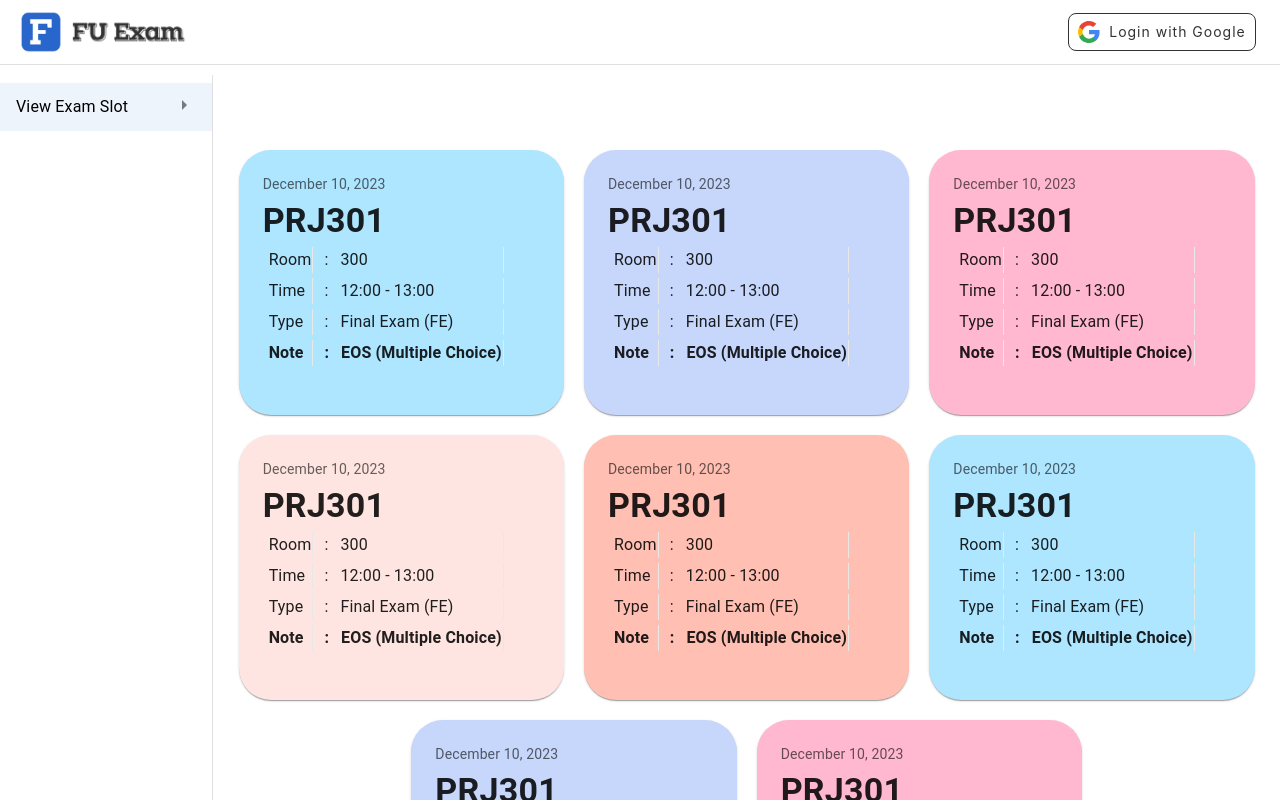
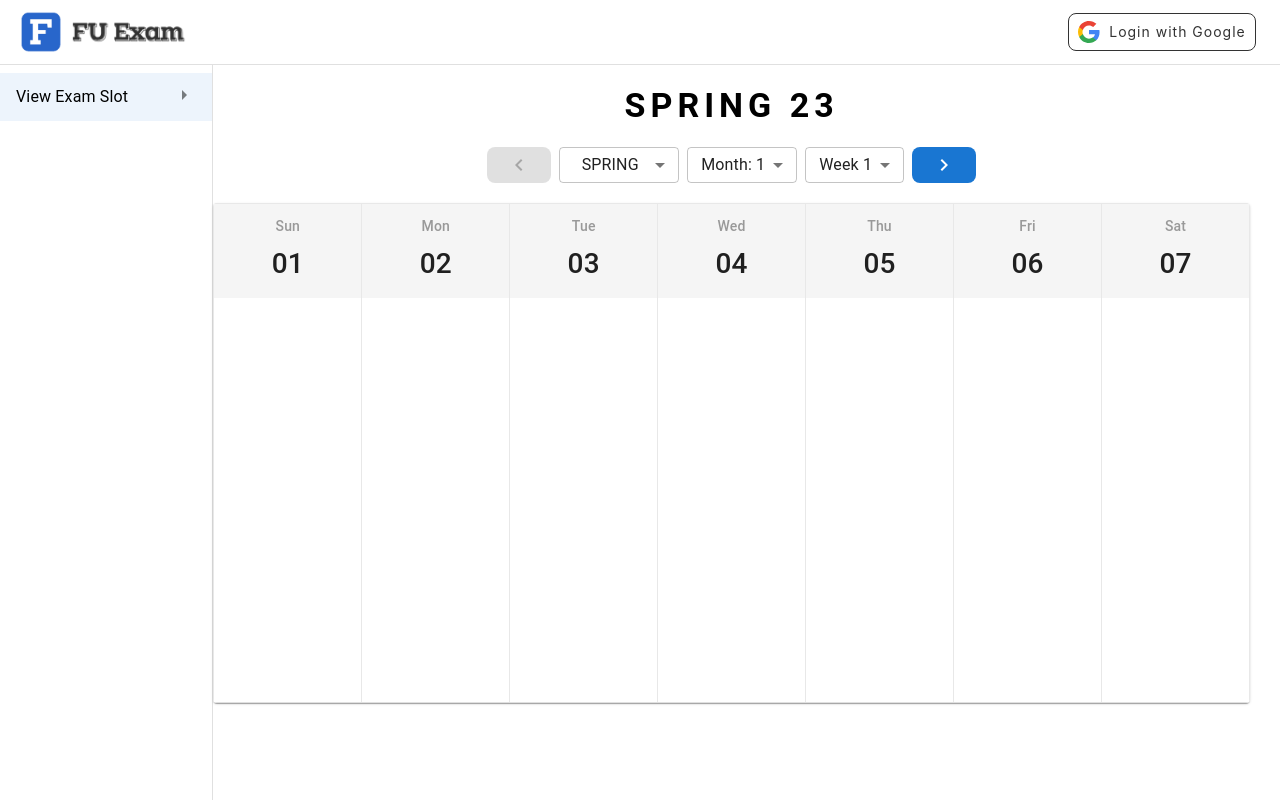
Before and after one commit to ngogiahuan/FU-Exam-Schedule, a React (Create React App) app in the folder fuexamschedule/: page /student in a window 1280 px wide. Shown: the top 800 px of the page. Built offline with nearby package versions, Linux system fonts and the light colour scheme.

Commit message:
add prop to Calendar to reuse for stu/examiner

```diff
--- a/fuexamschedule/src/component/Calander/TableCalendar.js
+++ b/fuexamschedule/src/component/Calander/TableCalendar.js
@@ -1,6 +1,4 @@
 import React, { useState, useEffect } from "react";
-import CardSelectExaminer from "../CardSchedule/CardSchedule";
-import ListOfExamSlot from "../CardSchedule/ListOfExamSlot";
 import {
   Button,
   Table,
@@ -18,7 +16,7 @@ import "./TableCalendar.css";
 import ChevronRightIcon from "@mui/icons-material/ChevronRight";
 import ChevronLeftIcon from "@mui/icons-material/ChevronLeft";
 
-const TableCalendar = () => {
+const TableCalendar = ({list, content: ContentComponent }) => {
   const [notes, setNotes] = useState({});
   const [currentWeek, setCurrentWeek] = useState(0);
   const [selectedWeek, setSelectedWeek] = useState(0);
@@ -102,7 +100,7 @@ const TableCalendar = () => {
         >
           <ChevronLeftIcon />
         </Button>
-        <Select value={selectedSemester} onChange={handleSemesterChange}>
+        <Select sx={{width: '120px', textAlign: 'center'}} value={selectedSemester} onChange={handleSemesterChange}>
           {Object.keys(semesters).map((semester) => (
             <MenuItem key={semester} value={semester}>
               {semester}
@@ -169,7 +167,7 @@ const TableCalendar = () => {
                 const date = new Date(2023, selectedMonth, dayNumber + 1);
                 const note = notes[date.toISOString().split("T")[0]];
 
-                const matchingSlot = ListOfExamSlot.find(
+                const matchingSlot = list.find(
                   (slot) =>
                     slot.date ===
                     date.toISOString().split("T")[0].replace(/-/g, "/")
@@ -179,7 +177,7 @@ const TableCalendar = () => {
                   <TableCell key={dayIndex}>
                     {dayNumber > 0 &&
                       dayNumber <= totalDays &&
-                      matchingSlot && <CardSelectExaminer date={date} />}
+                      matchingSlot && <ContentComponent list={list} date={date} />}
                   </TableCell>
                 );
               })}
--- a/fuexamschedule/src/component/CardSchedule/CardSchedule.css
+++ b/fuexamschedule/src/component/CardSchedule/CardSchedule.css
@@ -1,13 +1,15 @@
 .card-schedule {
     border-radius: 8px;
-    margin-bottom: 8px;
+    margin-bottom: 12px;
     padding: 12px;
     text-align: center;
 }
 
 .card-schedule:hover {
     background-color: rgba(0, 0, 0, 0.025);
-    box-shadow: 1px 1px 1px 1px rgba(0, 0, 0, 0.1);
+    transition: all 0.2s ease-out;
+    box-shadow: 0px 4px 4px rgba(38, 38, 38, 0.2);
+    top: -6px;
     cursor: pointer;
 }
 
--- a/fuexamschedule/src/component/CardSchedule/CardSchedule.js
+++ b/fuexamschedule/src/component/CardSchedule/CardSchedule.js
@@ -1,16 +1,15 @@
 import React, { useState } from "react";
 import Card from "@mui/material/Card";
 import Typography from "@mui/material/Typography";
-import ListOfExamSlot from "../CardSchedule/ListOfExamSlot";
 import "./CardSchedule.css";
 import { Badge } from "@mui/material";
 import CardScheduleModal from "./CardScheduleModal";
 
-export default function CardSelectExaminer({ date }) {
+export default function CardSchedule({list, date }) {
   // Function to get the day of the week from a date string
 
   // Filter the ListOfExamSlot to get the slots that match the provided date
-  const matchingSlots = ListOfExamSlot.filter(
+  const matchingSlots = list.filter(
     (slot) => slot.date === date.toISOString().split("T")[0].replace(/-/g, "/")
   );
 
--- a/fuexamschedule/src/component/Student/Student.js
+++ b/fuexamschedule/src/component/Student/Student.js
@@ -2,13 +2,15 @@ import React from "react";
 import "./Student.css";
 import Sidebar from "../SideBar/SideBar";
 import StuExamCard from "../StudentCard/StuExamCard";
+import TableCalendar from "../Calander/TableCalendar";
+import ListOfStuExam from "../StudentCard/ListOfStuExam";
 
 const studentFeatures = ["View Exam Slot"];
 
 export default function Student() {
   return (
     <>
-      <Sidebar features={studentFeatures} content={<StuExamCard />} />
+      <Sidebar features={studentFeatures} content={<TableCalendar list={ListOfStuExam} content={StuExamCard}  />} />
     </>
   );
 }
--- a/fuexamschedule/src/component/StudentCard/ListOfStuExam.js
+++ b/fuexamschedule/src/component/StudentCard/ListOfStuExam.js
@@ -1,73 +1,75 @@
-export const ListOfStuExam = [
+const ListOfStuExam = [
   {
     id: 1,
-    day: "December 10, 2023",
+    date: "2023/10/01",
     subject: "PRJ301",
     room: "300",
     time: "12:00 - 13:00",
-    type: "Final Exam (FE)",
-    note: "EOS (Multiple Choice)",
+    type: "FE",
+    note: "EOS",
   },
   {
     id: 2,
-    day: "December 10, 2023",
+    date: "2023/10/02",
     subject: "PRJ301",
     room: "300",
     time: "12:00 - 13:00",
-    type: "Final Exam (FE)",
-    note: "EOS (Multiple Choice)",
+    type: "FE",
+    note: "EOS",
   },
   {
     id: 3,
-    day: "December 10, 2023",
+    date: "2023/10/04",
     subject: "PRJ301",
     room: "300",
     time: "12:00 - 13:00",
-    type: "Final Exam (FE)",
-    note: "EOS (Multiple Choice)",
+    type: "FE",
+    note: "EOS",
   },
   {
     id: 4,
-    day: "December 10, 2023",
+    date: "2023/10/01",
     subject: "PRJ301",
     room: "300",
     time: "12:00 - 13:00",
-    type: "Final Exam (FE)",
-    note: "EOS (Multiple Choice)",
+    type: "FE",
+    note: "EOS",
   },
   {
     id: 5,
-    day: "December 10, 2023",
+    date: "2023/10/05",
     subject: "PRJ301",
     room: "300",
     time: "12:00 - 13:00",
-    type: "Final Exam (FE)",
-    note: "EOS (Multiple Choice)",
+    type: "FE",
+    note: "EOS",
   },
   {
     id: 6,
-    day: "December 10, 2023",
+    date: "2023/10/06",
     subject: "PRJ301",
     room: "300",
     time: "12:00 - 13:00",
-    type: "Final Exam (FE)",
-    note: "EOS (Multiple Choice)",
+    type: "FE",
+    note: "EOS",
   },
   {
     id: 7,
-    day: "December 10, 2023",
+    date: "2023/10/01",
     subject: "PRJ301",
     room: "300",
     time: "12:00 - 13:00",
-    type: "Final Exam (FE)",
-    note: "EOS (Multiple Choice)",
+    type: "FE",
+    note: "EOS",
   }, {
     id: 8,
-    day: "December 10, 2023",
+    date: "2023/10/07",
     subject: "PRJ301",
     room: "300",
     time: "12:00 - 13:00",
-    type: "Final Exam (FE)",
-    note: "EOS (Multiple Choice)",
+    type: "FE",
+    note: "EOS",
   }
 ];
+
+export default ListOfStuExam;
--- a/fuexamschedule/src/component/StudentCard/StuExamCard.css
+++ b/fuexamschedule/src/component/StudentCard/StuExamCard.css
@@ -1,6 +1,6 @@
 
 
-.container {
+.stu-card-container {
     width: 100%;
     gap: 20px;
     margin: 0 auto;
@@ -15,7 +15,7 @@
     transition: all 0.2s ease-out;
     box-shadow: 0px 8px 8px rgba(38, 38, 38, 0.2);
     top: -6px;
-    background-color: #88abe8;
+    /* background-color: #88abe8; */
 }
 
 table tr {
@@ -30,3 +30,24 @@ table tr {
     margin-right: 12px;
 
 }
+
+.stu-card-table {
+    width: 100%;
+
+}
+
+.stu-card-row {
+    width: 100%;
+    vertical-align: middle;
+}
+
+.stu-card-row td {
+    border: none;
+}
+.stu-card-row td:last-child {
+    vertical-align: right;
+}
+
+.stu-card-chip {
+    width: 60px;
+}
--- a/fuexamschedule/src/component/StudentCard/StuExamCard.js
+++ b/fuexamschedule/src/component/StudentCard/StuExamCard.js
@@ -2,61 +2,51 @@ import * as React from 'react';
 import Card from '@mui/material/Card';
 import CardContent from '@mui/material/CardContent';
 import Typography from '@mui/material/Typography';
+import Chip from '@mui/material/Chip';
 
 import './StuExamCard.css';
 
-import { ListOfStuExam } from './ListOfStuExam';
 
 const cardColors = ['#aee5ff', '#c6d7fb', '#ffb8d0', '#fee5e1', '#ffbfb3']; // Add more colors as needed
 
-export default function StuExamCard() {
-  if (ListOfStuExam.length === 0) {
-    return (
-      <div className="container" style={{ marginTop: '180px' }}  >
-        <Typography variant="h5" sx={{ fontWeight: 'bold', color: '#2866cd'}}>
-          You do not have any exams
-        </Typography>
-      </div>
-    )
+export default function StuExamCard({ list, date}) {
 
-  } else {
+  const matchingSlots = list.filter(
+    (slot) => slot.date === date.toISOString().split("T")[0].replace(/-/g, "/")
+  );
 
     return (
-      <div className="container">
-        {ListOfStuExam.map((stuExam, index) => (
+      <div className="stu-card-container">
+        {matchingSlots.map((stuExam, index) => (
           <Card className='card'
             key={index}
             sx={{
-              width: '29%',
-              padding: 1,
-              borderRadius: 8,
-              background: cardColors[index % cardColors.length], // Use index to cycle through colors
+              width: '100%',
+              borderRadius: '8px',
+              // background: cardColors[index % cardColors.length], // Use index to cycle through colors
+              background: '#fff',
+              border: '1px solid #e0e0e0',
             }}
           >
-            <CardContent>
-              <Typography sx={{ fontSize: 14 }} color="text.secondary" gutterBottom>
-                {stuExam.day}
-              </Typography>
-              <Typography variant="h4" component="div" sx={{ fontWeight: 'bold' }}>
+            <CardContent style={{padding: '10px'}}>
+              <Typography variant="h5" component="div" sx={{ fontWeight: '800', letterSpacing: '1px', textAlign: 'center', mb: '4px', color:'#1565c0' }}>
                 {stuExam.subject}
               </Typography>
-              <Typography sx={{ mb: 1.5 }} color="text.primary">
-                <table border="0" cellspacing="5">
-                  <tr>
-                    <td className='td-title'>Room</td>
-                    <td className='td-data'><span>:</span>{stuExam.room}</td>
+
+              <Chip label={`${stuExam.time}`} color='default' sx={{fontSize:'14px', fontWeight: '600', width: '100%'}}/>
+              <Typography color="text.primary">
+                <table className='stu-card-table' border="0" cellspacing="5">
+                  <tr className="stu-card-row" >
+                    <td >Room</td>
+                    <td ><Chip className='stu-card-chip' label={`${stuExam.room}`} color='default'/></td>
                   </tr>
-                  <tr>
-                    <td className='td-title'>Time</td>
-                    <td className='td-data'><span>:</span>{stuExam.time}</td>
+                  <tr  className="stu-card-row">
+                    <td >Type</td>
+                    <td ><Chip className='stu-card-chip' label={`${stuExam.type}`} color='default'/></td>
                   </tr>
-                  <tr>
-                    <td className='td-title'>Type</td>
-                    <td className='td-data'><span>:</span>{stuExam.type}</td>
-                  </tr>
-                  <tr style={{ fontWeight: 'bold'}}>
-                    <td className='td-title'>Note</td>
-                    <td className='td-data'><span>:</span>{stuExam.note}</td>
+                  <tr  className="stu-card-row">
+                    <td >Note</td>
+                    <td ><Chip className='stu-card-chip' label={`${stuExam.note}`} color='default'/></td>
                   </tr>
                 </table>
               </Typography>
@@ -65,5 +55,4 @@ export default function StuExamCard() {
         ))}
       </div>
     );
-  }
 }
```
Also changed, not shown: fuexamschedule/src/component/Examiner/Examiner.js (+4 -7 lines).
